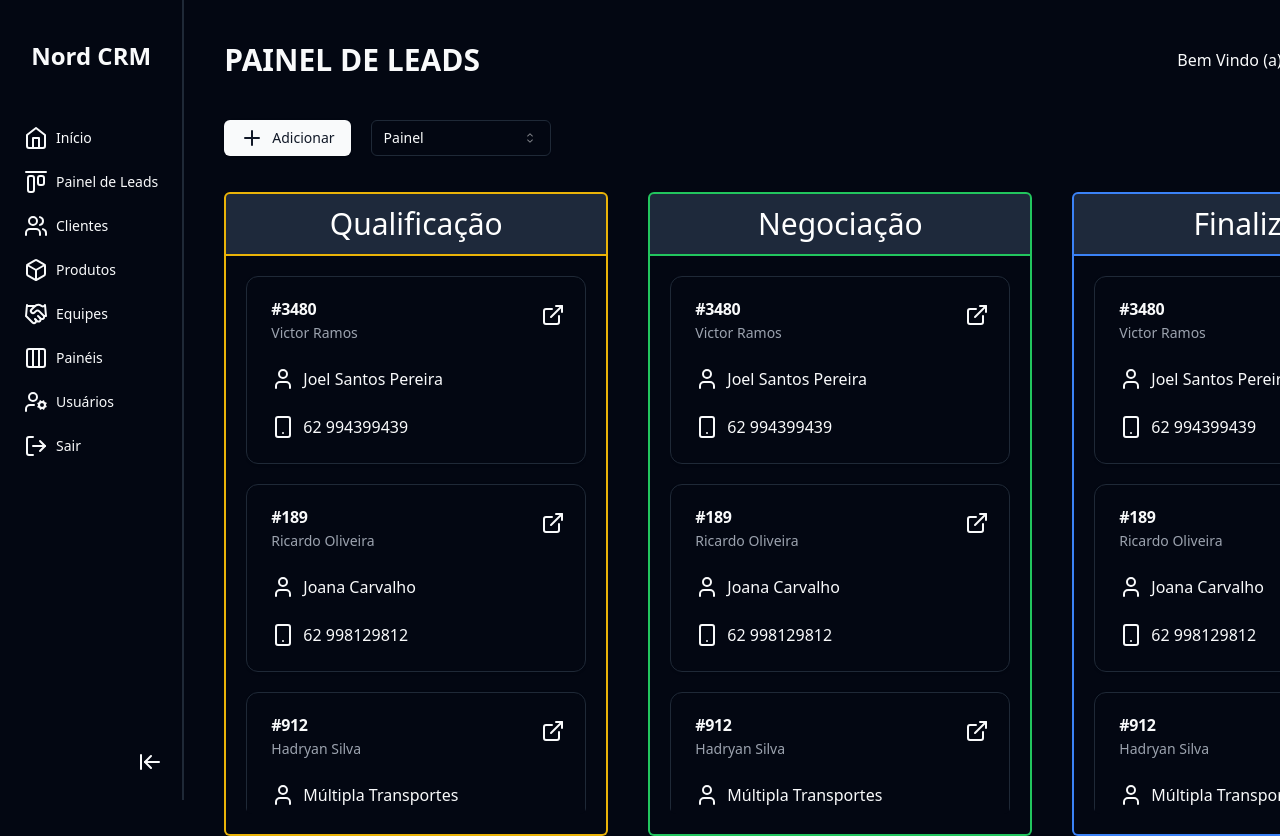
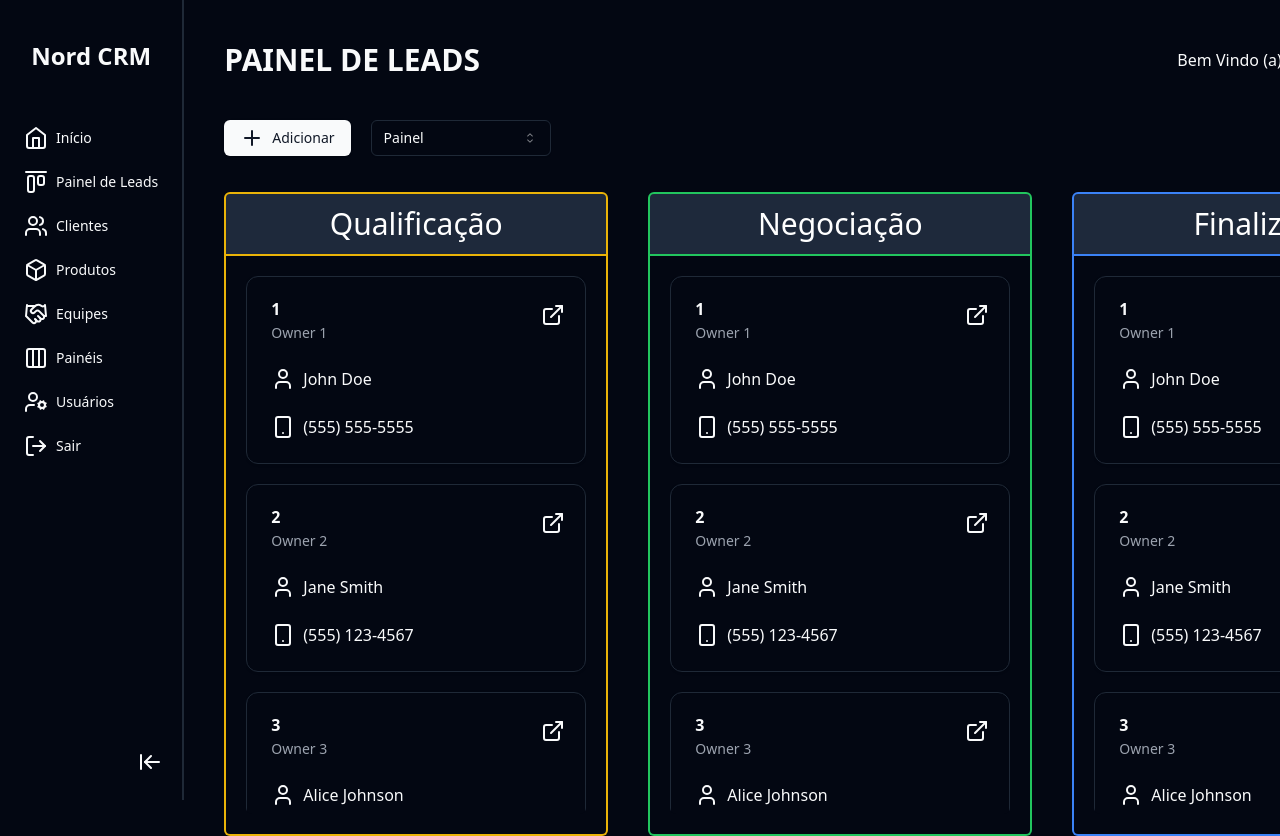
Before and after one commit to JA-Lourenco/NordCRM, a React (Vite) app: page /leadspanel in a window 1280 px wide. Shown: the top 836 px of the page. Built offline with nearby package versions, Linux system fonts and the light colour scheme.

Commit message:
style: lead details to a modal

```diff
--- a/src/components/ModalForm/index.tsx
+++ /dev/null
@@ -1,90 +0,0 @@
-import { Save } from "lucide-react";
-import { Button } from "../ui/button";
-import {
-	Dialog,
-	DialogContent,
-	DialogDescription,
-	DialogFooter,
-	DialogTitle,
-	DialogTrigger,
-} from "../ui/dialog";
-import { Form } from "../ui/form";
-import { Input } from "../ui/input";
-import { Label } from "../ui/label";
-import { useForm } from "react-hook-form";
-import { z } from "zod";
-
-interface ModalFormProps {
-	children: React.ReactNode;
-	title?: string;
-	description?: string;
-	client?: string;
-	phone?: string;
-}
-
-const leadFormSchema = z.object({
-	client: z.string(),
-	phone: z.string(),
-});
-
-type LeadFormType = z.infer<typeof leadFormSchema>;
-
-export function ModalForm({
-	children,
-	title,
-	description,
-	client,
-	phone,
-}: ModalFormProps) {
-	const form = useForm<LeadFormType>();
-	const { register, handleSubmit } = form;
-
-	function submit(data: LeadFormType) {
-		console.log("daaaaaaata --->", data);
-	}
-
-	return (
-		<Dialog>
-			<DialogTrigger asChild>{children}</DialogTrigger>
-
-			<DialogContent>
-				<DialogTitle>{title && title}</DialogTitle>
-				<DialogDescription>{description && description}</DialogDescription>
-
-				<Form {...form}>
-					<form onSubmit={handleSubmit(submit)} className="flex flex-col gap-5">
-						<div>
-							<Label htmlFor="client">Cliente</Label>
-							<Input
-								id="client"
-								type="text"
-								defaultValue={client && client}
-								{...register("client")}
-							/>
-						</div>
-
-						<div>
-							<Label htmlFor="phone">Telefone</Label>
-							<Input
-								id="phone"
-								type="text"
-								defaultValue={phone && phone}
-								{...register("phone")}
-							/>
-						</div>
-
-						<Button type="submit">
-							<Save className="mr-2" />
-							Salvar
-						</Button>
-					</form>
-				</Form>
-
-				<DialogFooter>
-					<Button>Negociação</Button>
-					<Button>Finalizado</Button>
-				</DialogFooter>
-			</DialogContent>
-		</Dialog>
-	);
-}
--- /dev/null
+++ b/src/components/ModalFormLead/index.tsx
@@ -0,0 +1,148 @@
+import { Button } from "../ui/button";
+import {
+	Dialog,
+	DialogContent,
+	DialogDescription,
+	DialogFooter,
+	DialogTitle,
+	DialogTrigger,
+} from "../ui/dialog";
+import { Input } from "../ui/input";
+import { Label } from "../ui/label";
+
+import { z } from "zod";
+import { useForm } from "react-hook-form";
+import { LeadProps } from "@/pages/LeadsPanel";
+import { Check, Lightbulb, Save } from "lucide-react";
+
+interface ModalFormLeadProps {
+	children: React.ReactNode;
+	lead: LeadProps;
+}
+
+const leadFormSchema = z.object({
+	id: z.string(),
+	customer: z.string(),
+	cpfcnpj: z.string(),
+	phone: z.string(),
+	email: z.string(),
+	product: z.string(),
+	category: z.string(),
+	owner: z.string(),
+});
+
+type LeadFormType = z.infer<typeof leadFormSchema>;
+
+export function ModalFormLead({ children, lead }: ModalFormLeadProps) {
+	const form = useForm<LeadFormType>();
+	const { register, handleSubmit } = form;
+
+	const entryDate = lead.createdAt.toLocaleDateString("pt-Br", {
+		dateStyle: "short",
+	});
+
+	function submit(data: LeadFormType) {
+		console.log("daaaaaaata --->", data);
+	}
+
+	return (
+		<Dialog>
+			<DialogTrigger asChild>{children}</DialogTrigger>
+
+			<DialogContent className="">
+				<section className="flex items-center justify-between">
+					<div>
+						<DialogTitle>#{lead.id}</DialogTitle>
+						<DialogDescription>{lead.owner}</DialogDescription>
+					</div>
+
+					<div className="">
+						<Label htmlFor="createdAt">Data Entrada</Label>
+						<Input id="createdAt" type="text" value={entryDate} disabled />
+					</div>
+				</section>
+
+				<form
+					onSubmit={handleSubmit(submit)}
+					className="grid grid-cols-3 grid-rows-3 gap-3"
+				>
+					<div className="col-span-3">
+						<Label htmlFor="customer">Cliente</Label>
+						<Input
+							id="customer"
+							type="text"
+							defaultValue={lead.customer}
+							{...register("customer")}
+						/>
+					</div>
+
+					<div className="col-span-2">
+						<Label htmlFor="phone">CPF/CNPJ</Label>
+						<Input
+							id="cpfcnpj"
+							type="text"
+							defaultValue={lead.cpfcnpj}
+							{...register("cpfcnpj")}
+						/>
+					</div>
+
+					<div className="col-span-1">
+						<Label htmlFor="phone">Telefone</Label>
+						<Input
+							id="phone"
+							type="text"
+							defaultValue={lead.phone}
+							{...register("phone")}
+						/>
+					</div>
+
+					<div className="col-span-3">
+						<Label htmlFor="email">E-mail</Label>
+						<Input
+							id="email"
+							type="text"
+							defaultValue={lead.email}
+							{...register("email")}
+						/>
+					</div>
+
+					<div className="col-span-2">
+						<Label htmlFor="product">Produto</Label>
+						<Input
+							id="product"
+							type="text"
+							defaultValue={lead.product}
+							{...register("product")}
+						/>
+					</div>
+
+					<div className="col-span-1">
+						<Label htmlFor="category">Categoria</Label>
+						<Input
+							id="category"
+							type="text"
+							defaultValue={lead.category}
+							{...register("category")}
+						/>
+					</div>
+
+					<Button type="submit" className="col-span-3">
+						<Save className="mr-2" />
+						Salvar
+					</Button>
+				</form>
+
+				<hr />
+
+				<DialogFooter className="flex flex-col gap-3">
+					<Button className="h-10 bg-green-500">
+						<Lightbulb className="mr-2" /> Negociação
+					</Button>
+					<Button className="h-10 bg-blue-500">
+						<Check className="mr-2" /> Finalizado
+					</Button>
+				</DialogFooter>
+			</DialogContent>
+		</Dialog>
+	);
+}
--- a/src/pages/LeadsPanel/index.tsx
+++ b/src/pages/LeadsPanel/index.tsx
@@ -23,37 +23,136 @@ import {
 	CardHeader,
 	CardTitle,
 } from "@/components/ui/card";
-import { ModalForm } from "@/components/ModalForm";
+import { ModalFormLead } from "@/components/ModalFormLead";
 
 import { ExternalLink, Plus, Smartphone, User } from "lucide-react";
+import { useState } from "react";
+
+export interface LeadProps {
+	id: string;
+	customer: string;
+	cpfcnpj: string;
+	phone: string;
+	email: string;
+	product: string;
+	category: string;
+	owner: string;
+	createdAt: Date;
+}
 
 export function LeadsPanel() {
-	const leads = [
+	const [leads, setLeads] = useState<LeadProps[]>([
 		{
-			idLead: "#3480",
-			client: "Joel Santos Pereira",
-			phone: "62 994399439",
-			owner: "Victor Ramos",
+			id: "1",
+			customer: "John Doe",
+			cpfcnpj: "123.456.789-00",
+			phone: "(555) 555-5555",
+			email: "john.doe@example.com",
+			product: "Product A",
+			category: "Category 1",
+			owner: "Owner 1",
+			createdAt: new Date(),
 		},
 		{
-			idLead: "#189",
-			client: "Joana Carvalho",
-			phone: "62 998129812",
-			owner: "Ricardo Oliveira",
+			id: "2",
+			customer: "Jane Smith",
+			cpfcnpj: "987.654.321-00",
+			phone: "(555) 123-4567",
+			email: "jane.smith@example.com",
+			product: "Product B",
+			category: "Category 2",
+			owner: "Owner 2",
+			createdAt: new Date(),
 		},
 		{
-			idLead: "#912",
-			client: "Múltipla Transportes",
-			phone: "62 998709870",
-			owner: "Hadryan Silva",
+			id: "3",
+			customer: "Alice Johnson",
+			cpfcnpj: "111.222.333-44",
+			phone: "(555) 999-9999",
+			email: "alice.johnson@example.com",
+			product: "Product C",
+			category: "Category 3",
+			owner: "Owner 3",
+			createdAt: new Date(),
 		},
 		{
-			idLead: "#45",
-			client: "FA Distribuidora",
-			phone: "62 990349034",
-			owner: "Daniel Miranda",
+			id: "4",
+			customer: "Bob Brown",
+			cpfcnpj: "555.666.777-88",
+			phone: "(555) 888-8888",
+			email: "bob.brown@example.com",
+			product: "Product D",
+			category: "Category 4",
+			owner: "Owner 4",
+			createdAt: new Date(),
 		},
-	];
+		{
+			id: "5",
+			customer: "Emma Wilson",
+			cpfcnpj: "999.888.777-66",
+			phone: "(555) 777-7777",
+			email: "emma.wilson@example.com",
+			product: "Product E",
+			category: "Category 5",
+			owner: "Owner 5",
+			createdAt: new Date(),
+		},
+		{
+			id: "6",
+			customer: "David Lee",
+			cpfcnpj: "444.333.222-11",
+			phone: "(555) 666-6666",
+			email: "david.lee@example.com",
+			product: "Product F",
+			category: "Category 6",
+			owner: "Owner 6",
+			createdAt: new Date(),
+		},
+		{
+			id: "7",
+			customer: "Grace Taylor",
+			cpfcnpj: "222.333.444-55",
+			phone: "(555) 555-4444",
+			email: "grace.taylor@example.com",
+			product: "Product G",
+			category: "Category 7",
+			owner: "Owner 7",
+			createdAt: new Date(),
+		},
+		{
+			id: "8",
+			customer: "Michael Evans",
+			cpfcnpj: "777.888.999-00",
+			phone: "(555) 444-5555",
+			email: "michael.evans@example.com",
+			product: "Product H",
+			category: "Category 8",
+			owner: "Owner 8",
+			createdAt: new Date(),
+		},
+		{
+			id: "9",
+			customer: "Sarah Brown",
+			cpfcnpj: "333.222.111-00",
+			phone: "(555) 333-3333",
+			email: "sarah.brown@example.com",
+			product: "Product I",
+			category: "Category 9",
+			owner: "Owner 9",
+			createdAt: new Date(),
+		},
+		{
+			id: "10",
+			customer: "William Clark",
+			cpfcnpj: "666.777.888-99",
+			phone: "(555) 222-1111",
+			email: "william.clark@example.com",
+			product: "Product J",
+			category: "Category 10",
+			owner: "Owner 10",
+			createdAt: new Date(),
+		},
+	]);
 
 	const panels = [
 		{ id: 1, name: "Ametista" },
@@ -83,32 +182,27 @@ export function LeadsPanel() {
 		);
 	}
 
-	function LeadGenerator() {
-		return leads.map(({ idLead, client, phone, owner }) => (
-			<Card className="mb-5" key={idLead}>
+	function LeadCard() {
+		return leads.map((lead) => (
+			<Card className="mb-5" key={lead.id}>
 				<CardHeader className="relative">
-					<CardTitle>{idLead}</CardTitle>
-					<CardDescription>{owner}</CardDescription>
+					<CardTitle>{lead.id}</CardTitle>
+					<CardDescription>{lead.owner}</CardDescription>
 
-					<ModalForm
-						title={idLead}
-						description={owner}
-						client={client}
-						phone={phone}
-					>
+					<ModalFormLead lead={lead}>
 						<ExternalLink className="absolute top-5 right-5 hover:cursor-pointer" />
-					</ModalForm>
+					</ModalFormLead>
 				</CardHeader>
 
 				<CardContent>
 					<p className="flex items-center gap-2">
-						<User /> {client}
+						<User /> {lead.customer}
 					</p>
 				</CardContent>
 
 				<CardFooter>
 					<p className="flex items-center gap-2">
-						<Smartphone /> {phone}
+						<Smartphone /> {lead.phone}
 					</p>
 				</CardFooter>
 			</Card>
@@ -140,7 +234,7 @@ export function LeadsPanel() {
 					</h3>
 
 					<ScrollArea className="h-full w-96 p-5 border-2 border-yellow-500 border-t-0 rounded-b-md">
-						<LeadGenerator />
+						<LeadCard />
 					</ScrollArea>
 				</div>
 
@@ -150,7 +244,7 @@ export function LeadsPanel() {
 					</h3>
 
 					<ScrollArea className="h-full w-96 p-5 border-2 border-green-500 border-t-0 rounded-b-md">
-						<LeadGenerator />
+						<LeadCard />
 					</ScrollArea>
 				</div>
 
@@ -160,7 +254,7 @@ export function LeadsPanel() {
 					</h3>
 
 					<ScrollArea className="h-full w-96 p-5 border-2 border-blue-500 border-t-0 rounded-b-md">
-						<LeadGenerator />
+						<LeadCard />
 					</ScrollArea>
 				</div>
 			</section>
```
Also changed, not shown: src/components/ui/dialog.tsx (+22 -28 lines).
